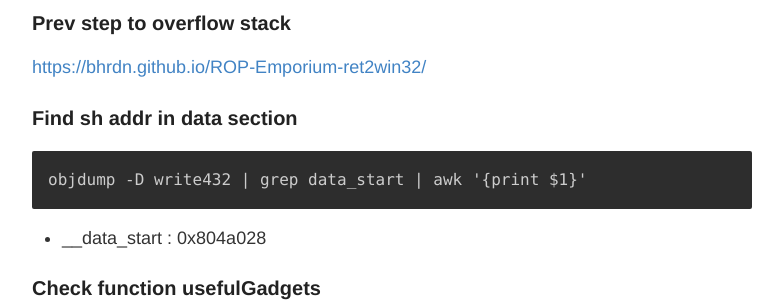
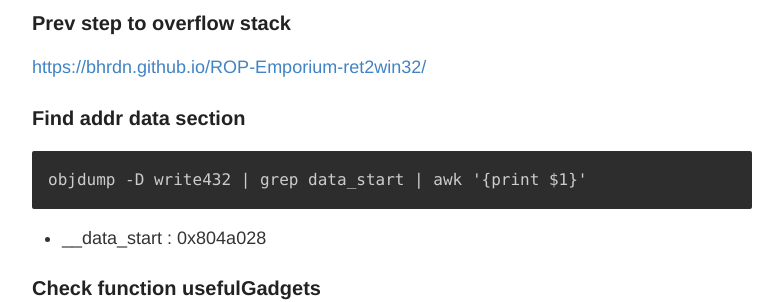
Before and after one commit to bhrdn/bhrdn.github.io, a Jekyll site: the page built from _posts/2020-03-22-ROP-Emporium-write432.md, in a window 1280 px wide and 900 px high, scrolled down 318 px. Shown: the part 153-455 px from the top of the window, without its empty margins (248-1031 px from the left). Built offline with Jekyll 4.4.1, drawn with Linux system fonts in a browser that asks for light colours.

````diff
--- a/_posts/2020-03-22-ROP-Emporium-write432.md
+++ b/_posts/2020-03-22-ROP-Emporium-write432.md
@@ -9,7 +9,7 @@ Once you've figured out how to write your string into memory and where to write
 ### Prev step to overflow stack
 <https://bhrdn.github.io/ROP-Emporium-ret2win32/>
 
-### Find sh addr in data section
+### Find addr data section
 ```bash
 objdump -D write432 | grep data_start | awk '{print $1}'
 ```
````
